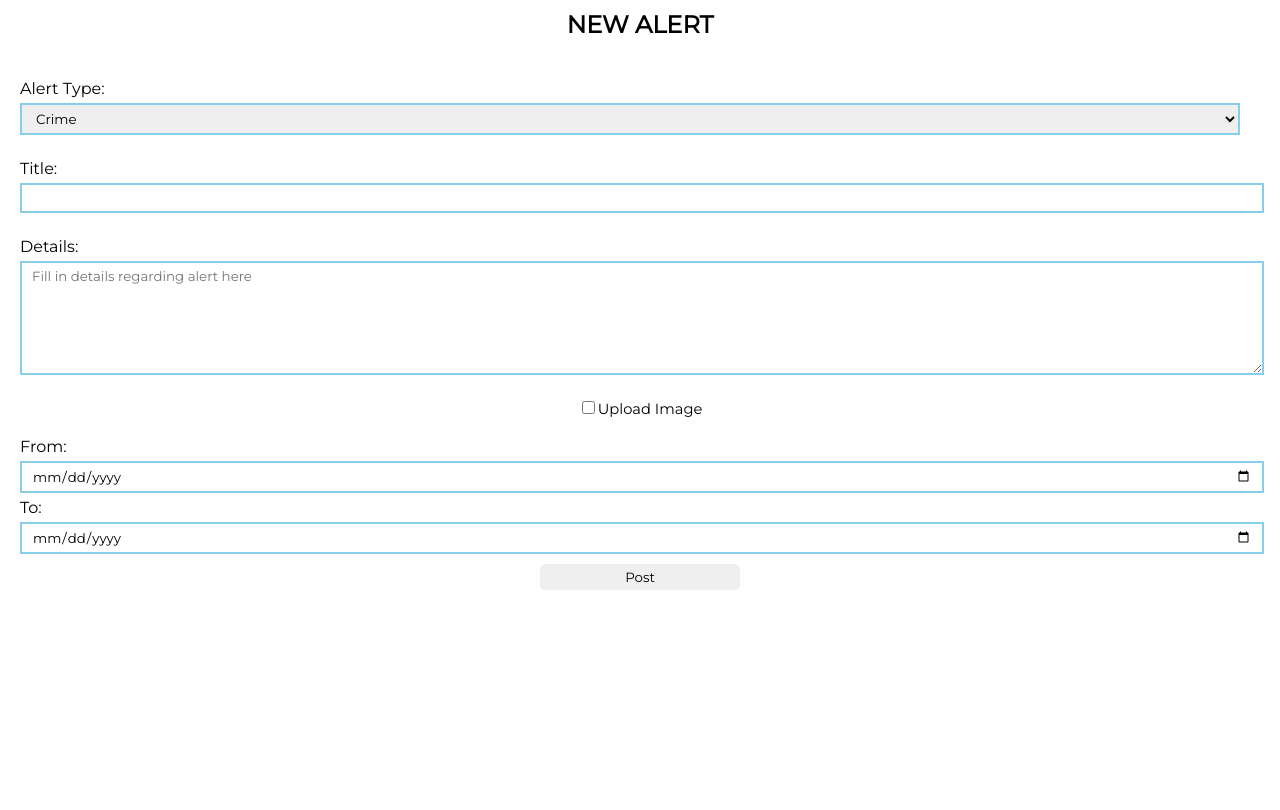
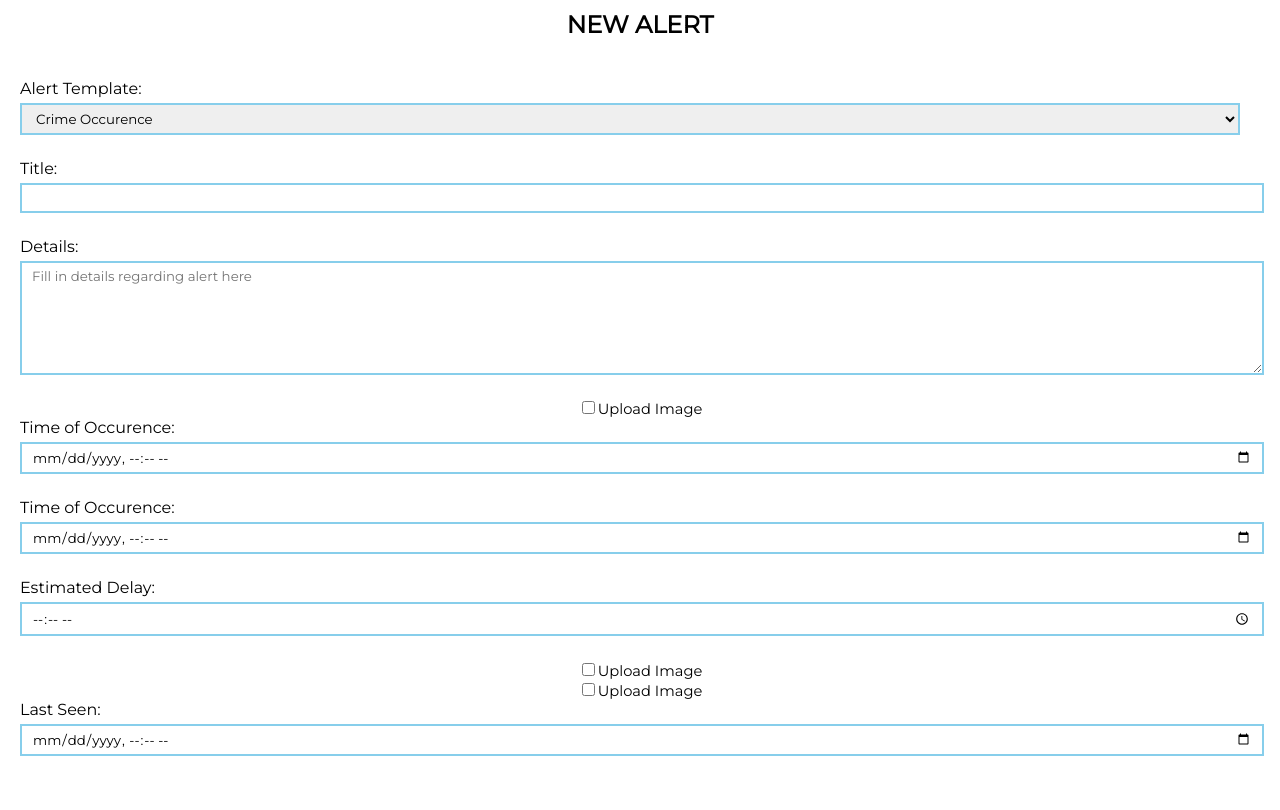
Before and after one commit to daniel-t-mabaso/inform, a PHP site: page /createAlert.php in a window 1280 px wide. Before the commit the page ends 590 px from the top, so only its background shows below. Run offline with PHP 8.4, Linux system fonts and the light colour scheme.

Commit message:
Changed files and added UI

```diff
--- a/assets/css/components.css
+++ b/assets/css/components.css
@@ -35,7 +35,7 @@
 
 .imageBorder{
     border: 2px solid skyblue;
-    width: 35%;
+    width: 45%;
     margin-top: 5px;
     padding: 5px;
     padding-left: 10px;
--- a/createAlert.php
+++ b/createAlert.php
@@ -12,15 +12,15 @@
         </div>
         <div class='center-txt padding-20 vertical-padding-30 max-width'>
             <form method="post" action="" name="createAlert" class="left-txt vertical-padding-10">
-            Alert Type:
-            <select class="inputField" name="alertTypes" required>
-                <option name="crime">Crime</option>
-                <option name="traffic">Traffic</option>
-                <option name="children">Children</option>
-                <option name="pets">Pets</option>
-                <option name="services">Local Goods & Services</option>
-                <option name="news">General News</option>
+            Alert Template:
+            <select class="inputField" name="alertTemplate" required>
+                <option name="crimeOccurence">Crime Occurence</option>
+                <option name="trafficIncident">Traffic Incident</option>
+                <option name="recommendations">Recommendations/Referrals</option>
+                <option name="lost">Lost Persons/Pets</option>
+                <option name="sales">Sales</option>
             </select>
+
             <br><br>
             Title:
             <input class="inputField" name="title" type="text" required>
@@ -28,24 +28,72 @@
             Details:
             <textarea class="detailField" name="details" type="text"  placeholder="Fill in details regarding alert here" required></textarea>
             <br><br>
+            <div class="output">
+                <div class="crimeO">
                     <div class="book center-txt">
                     <input class="book" type="checkbox" id='upload-image-checkbox' onclick="document.getElementById('upload-image-panel').classList.toggle('hide');" name="newImage">Upload Image<br>
                     <div class="hide  left-txt imageBorder" id="upload-image-panel">
                     <input type="file" name="imageAlert" accept="image/*" >
                     </div>
                      </div>
-            <br>
-            From:
-            <input class="inputField" name="startDate" type="date" required>
-            <br>
-            To:
-            <input class="inputField" name="endDate" type="date" required>
-            <div class="center-txt">
-            <input class="button" type="submit" value="Post" name="post">
-            <div>
-        </form>
-        </body>
+                Time of Occurence:
+                    <input class="inputField" name="timeOfCrime" type="datetime-local" required>
+                    <br><br>
                 </div>
 
+                <div class="trafficI">
+                Time of Occurence:
+                    <input class="inputField" name="timeOfTraffic" type="datetime-local" required>
+                    <br><br>
+                Estimated Delay:
+                    <input class="inputField" name="estimatedDelay" type="time" required>
+                    <br><br>
+                </div>
+
+                <div class="referrals">
+                    <div class="book center-txt">
+                    <input class="book" type="checkbox" id='upload-image-checkbox' onclick="document.getElementById('upload-image-panel').classList.toggle('hide');" name="newImage">Upload Image<br>
+                    <div class="hide  left-txt imageBorder" id="upload-image-panel">
+                    <input type="file" name="imageAlert" accept="image/*" >
+                    </div>
+                    </div>
+                </div>
+
+                <div class="lostObjs">
+                        <div class="book center-txt">
+                        <input class="book" type="checkbox" id='upload-image-checkbox' onclick="document.getElementById('upload-image-panel').classList.toggle('hide');" name="newImage">Upload Image<br>
+                        <div class="hide  left-txt imageBorder" id="upload-image-panel">
+                        <input type="file" name="imageAlert" accept="image/*" >
+                        </div>
+                    </div>
+                    Last Seen:
+                    <input class="inputField" name="lastSeen" type="datetime-local" required>
+                    <br><br>
+                </div>
+
+                <div class="salesDivision">
+
+                </div>
+
+            </div>
+
+            <script>
+                $(function () {
+                $("#alertTemplate").change(function() {
+                    var val = $(this).val();
+                if(name === "crimeO") {
+                    $("crimeO").show();
+                    $("#lostObjs").hide();
+                    }
+                else if(name === "client_form") {
+                    $("#client_graph_form").show();
+                    $("#pilot_graph_form").hide();
+                }
+             });
+            });
+            </script>
+            </form>
+        </div>
+</body>
 
 </html>
```
Also changed, not shown: createEvent.php (+41 -0 lines). Lines whose indentation alone changed are shown as unchanged.
